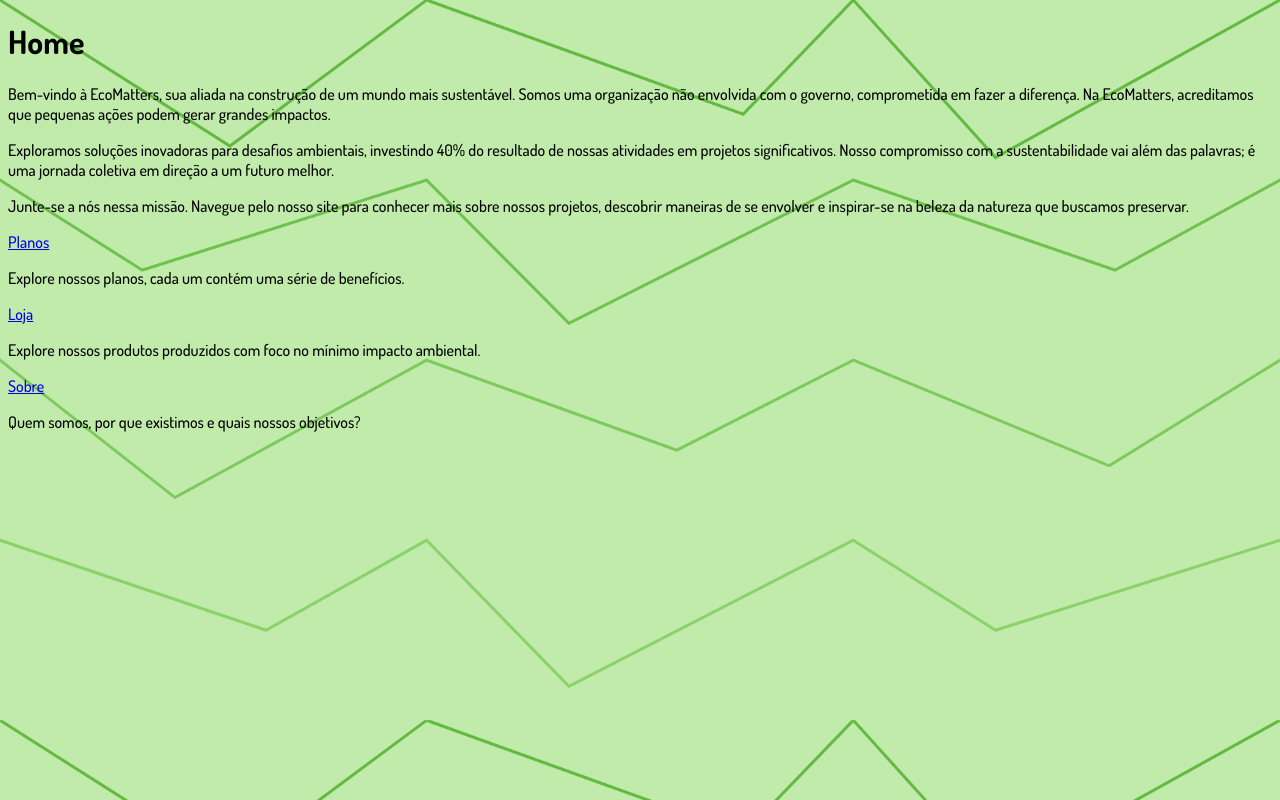
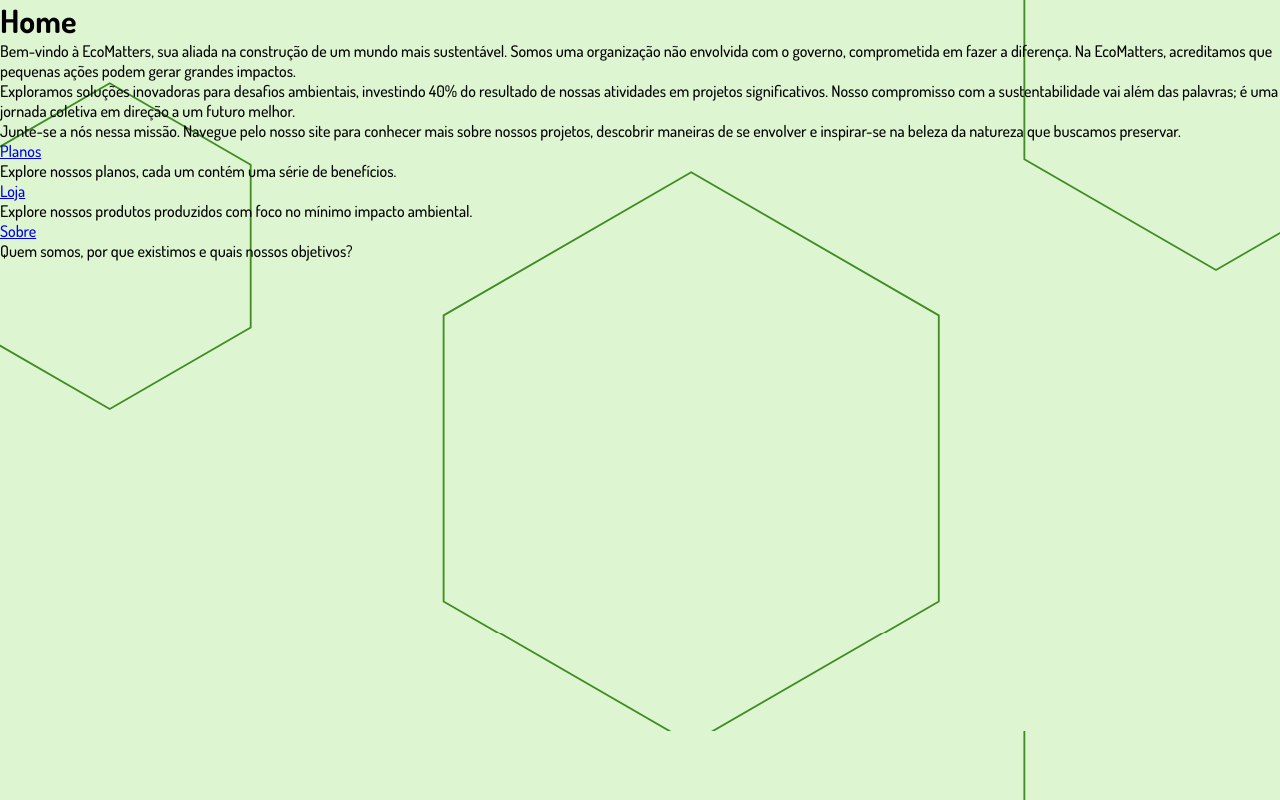
Before and after one commit to matheuslinkdev/ecomatters-react, a React (Vite) app: page / in a window 1280 px wide. Built offline with nearby package versions, Linux system fonts and the light colour scheme.

Commit message:
Alterando background e adicionando pasta styles

```diff
--- a/src/index.css
+++ b/src/index.css
@@ -1,8 +1,11 @@
 *{
   font-family: 'Dosis', sans-serif;
+  margin: 0;
+  padding: 0;
+  box-sizing: border-box;
 }
 
 body{
-  background-image: url("imgs/eco-matters-bg.png");
+  background-image: url("imgs/svg-ecomatters-bg.svg");
   background-size: cover;
 }
```
Also changed, not shown: src/imgs/eco-matters-bg.png (deleted), src/imgs/svg-ecomatters-bg.svg (added), src/styles/variaveis.scss (added).
